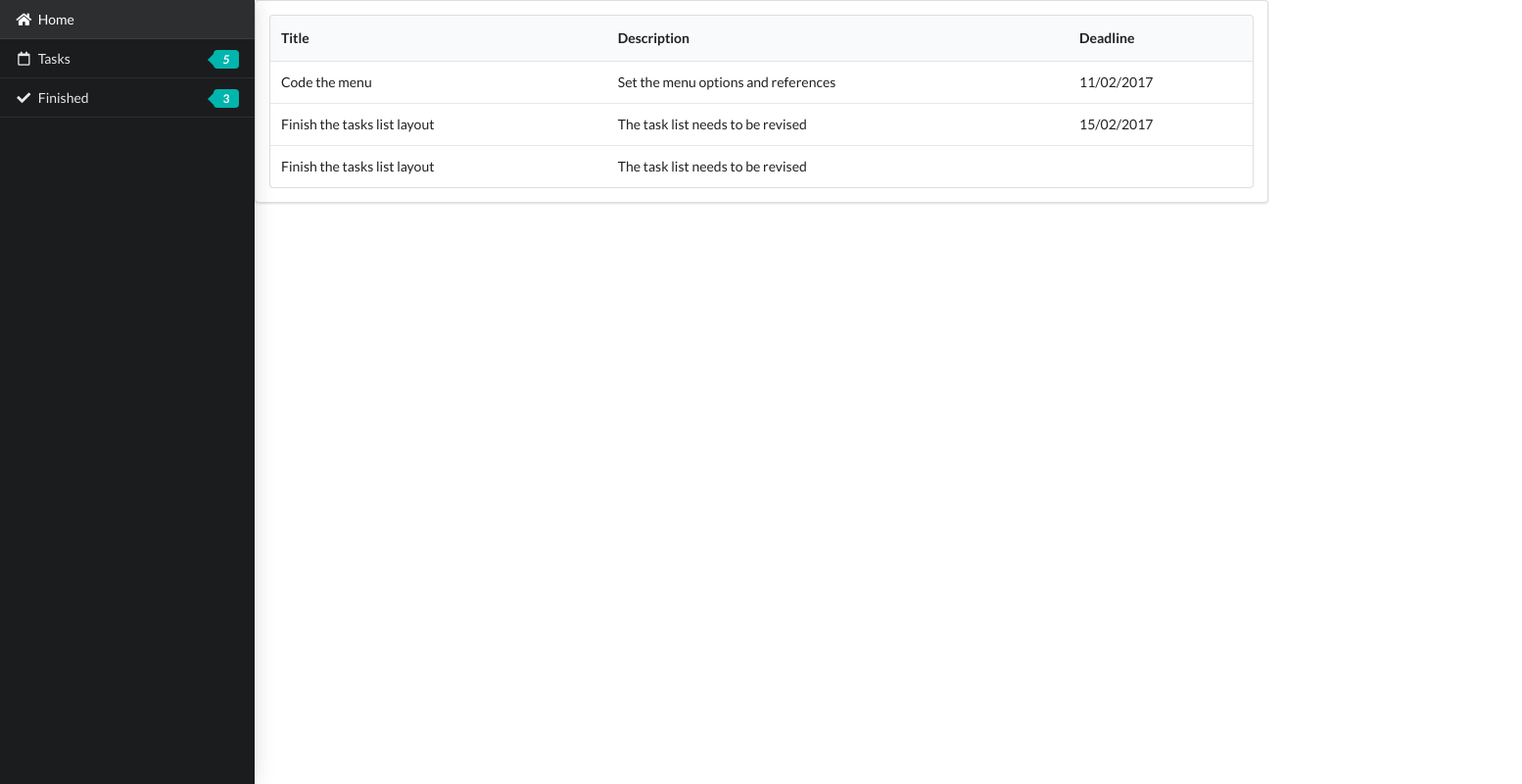
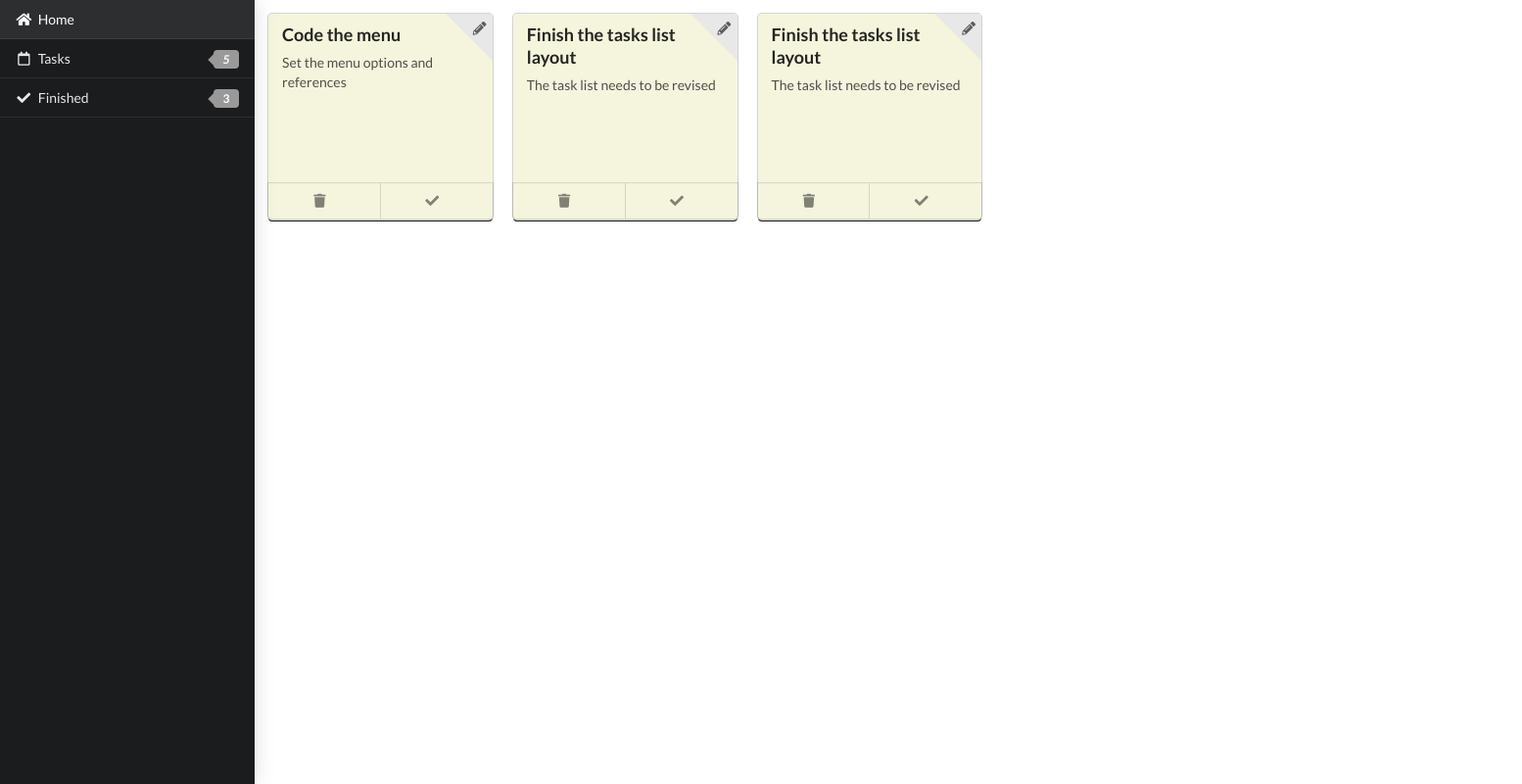
Before and after one commit to coop-code/lets-do-it-app, a website: page index.html at #!/main/tasks/finished in a window 1280 px wide. Shown: the whole page at 98% size, 1554 px wide, since content can reach past the window. Drawn offline with nearby package versions, Linux system fonts and the light colour scheme; some packages are replaced by stand-ins of ours.

Commit message:
Post-it styled tasks. Overlap and trim fixed.
Made a post-it style for tasks visual. Fixed a bug where tasks would
either be trimmed from the right, or overlapped by the sidebar from the
left.

Still working on the design of post-it cards.

```diff
--- /dev/null
+++ b/app/common/css/general.css
@@ -0,0 +1,4 @@
+.ui.cards > .card {
+	height: 15em;
+	background-color: #f5f5de;
+}
--- /dev/null
+++ b/app/common/css/sidebar-overlap-trim-fix.css
@@ -0,0 +1,10 @@
+#content {
+	padding: 1em;
+}
+
+#content {
+	margin-left: 260px;
+	margin-right: 1em;
+	-webkit-transform: initial;
+	transform: initial;
+}
--- a/app/components/tasks/views/finishedTasksView.html
+++ b/app/components/tasks/views/finishedTasksView.html
@@ -1,22 +1,15 @@
-<div class="ui two column grid">
-	<div class="thirteen wide column">
-		<div class="ui segment ">
-			<table class="ui selectable table">
-				<thead>
-					<tr>
-						<th>Title</th>
-						<th>Description</th>
-						<th>Deadline</th>
-					</tr>
-				</thead>
-				<tbody>
-					<tr ng-repeat="task in vm.finishedTasks">
-						<td>{{task.title}}</td>
-						<td>{{task.description}}</td>
-						<td>{{task.deadline? (task.deadline | date:'dd/MM/yyyy') : ""}}</td>
-					</tr>
-				</tbody>
-			</table>
-		</div>
+<div class="ui four stackable cards">
+  <div ng-repeat = "task in vm.finishedTasks" style="background-color: #f5f5de;"class="black card">
+  	<div class="content">
+   		<a class="ui right corner label"><i class="pencil cancel icon"></i></a>
+		<div class="header">{{task.title}}</div>
+		<div class="description">
+	      <p>{{task.description}}</p>
+	    </div>
 	</div>
+	<div class="ui bottom attached basic buttons">
+	    <button class="ui button"><i class="trash icon"></i></button>
+	    <button class="ui button"><i class="check icon"></i></button>
+  </div>
+  </div>
 </div>
--- a/app/layout/view/layoutView.html
+++ b/app/layout/view/layoutView.html
@@ -1,4 +1,5 @@
-<div class="ui left vertical inverted labeled visible sidebar menu">
+<div>
+	<div class="ui left vertical inverted labeled visible sidebar menu" id="sidebar">
 		<a ui-sref=main class="item">
 			<span>
 				<i class="home layout icon"></i>
@@ -11,7 +12,7 @@
 				<i class="calendar outline layout icon"></i>
 				{{ vm.option2 }}
 			</span>
-			<i class="ui teal left pointing label"> {{ vm.unfinished }} </i>
+				<i class="ui left pointing label"> {{ vm.unfinished }} </i>
 
 			</a>
 
@@ -20,10 +21,12 @@
 				<i class="check layout icon"></i>
 				{{ vm.option3 }}
 			</span>
-			<div class="ui teal left pointing label"> {{ vm.finished }} </div>
-
+				<div class="ui  left pointing label"> {{ vm.finished }} </div>
 		</a>
 	</div>
-<div class="container pusher" ui-view>
+	<div class="pusher" id="content">
+		<div ui-view>
 			<div ui-view="home"></div>
 		</div>
+	</div>
+</div>
--- a/index.html
+++ b/index.html
@@ -9,6 +9,8 @@
 
 	    <!-- Style sheets -->
 		<link rel="stylesheet" type="text/css" href="node_modules/semantic-ui/dist/semantic.css">
+		<link rel="stylesheet" type="text/css" href="app/common/css/sidebar-overlap-trim-fix.css">
+		<link rel="stylesheet" type="text/css" href="app/common/css/general.css">
 
     	<!-- Library Scripts -->
     	<script type="text/javascript" src="node_modules/jquery/dist/jquery.js"></script>
@@ -27,6 +29,7 @@
 	    <script type="text/javascript" src="app/components/home/controller/homeCtrl.js"></script>
 	    <script type="text/javascript" src="app/components/tasks/controller/TasksCtrl.js"></script>
 	    <script type="text/javascript" src="app/layout/controller/layoutCtrl.js"></script>
+
 </head>
 
 <body ng-app="letsDoIt">
```
Also changed, not shown: app/components/tasks/views/unfinishedTasksView.html (+13 -22 lines). Lines whose indentation alone changed are shown as unchanged.
